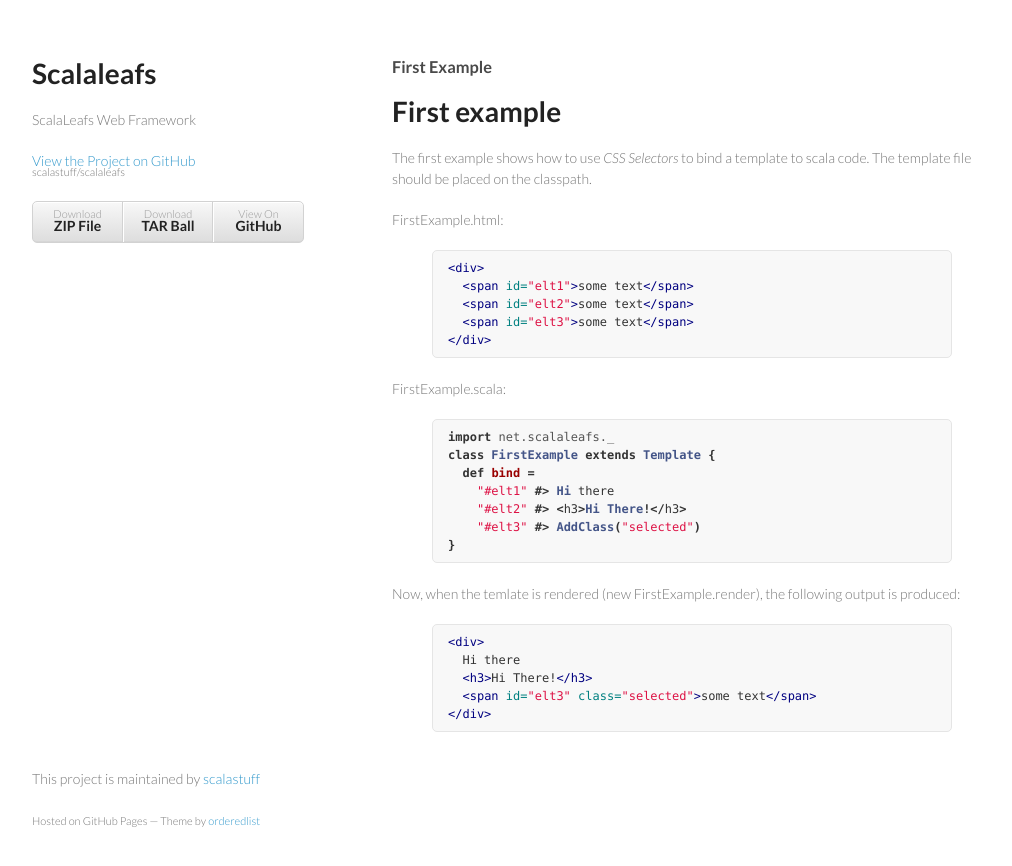
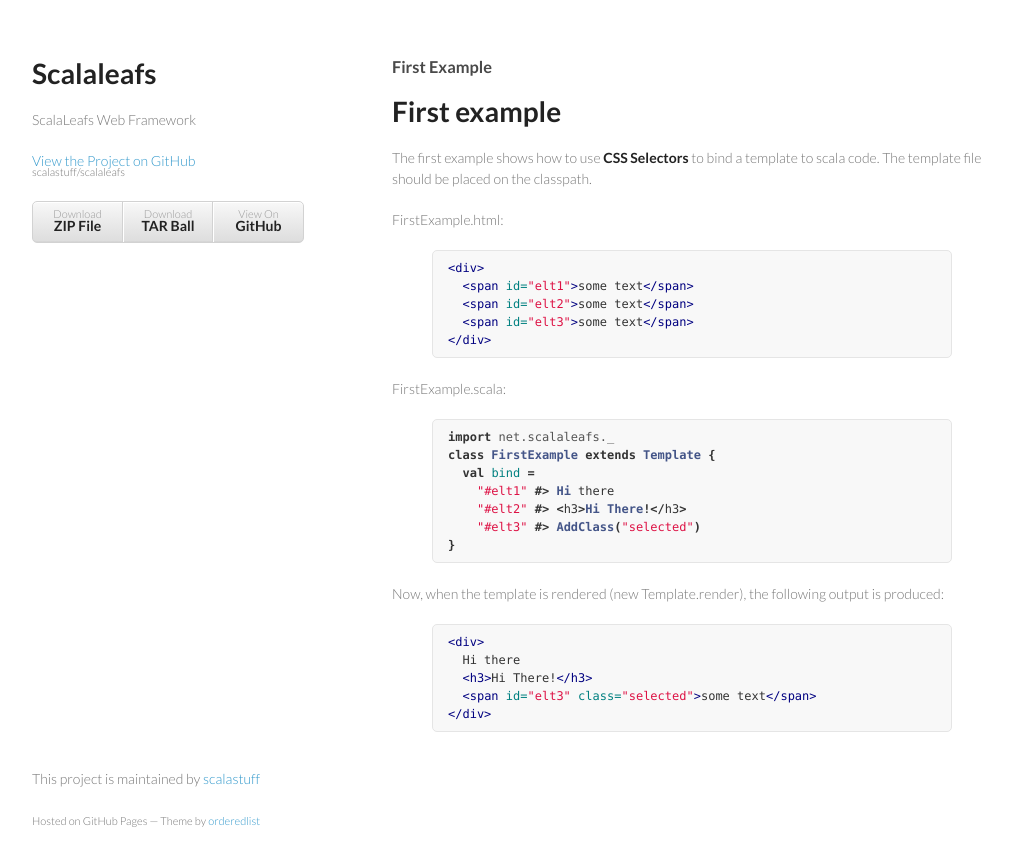
Before and after one commit to scalastuff/scalaleafs, a Jekyll site: the page built from first-steps.md, in a window 1280 px wide. Shown: the top 866 px of the page, without its empty margins (128-1140 px from the left). Built offline with Jekyll 4.4.1, drawn with Linux system fonts in a browser that asks for light colours.

Commit message:
Updated first-steps.md

```diff
--- a/first-steps.md
+++ b/first-steps.md
@@ -4,7 +4,7 @@
 ---
 # First example
 
-The first example shows how to use *CSS Selectors* to bind a template to scala code. The template file should be placed on the classpath.
+The first example shows how to use **CSS Selectors** to bind a template to scala code. The template file should be placed on the classpath.
 
 FirstExample.html:
 
@@ -21,14 +21,14 @@
 {% highlight scala %}
 import net.scalaleafs._
 class FirstExample extends Template {
-  def bind =
+  val bind =
     "#elt1" #> Hi there
     "#elt2" #> <h3>Hi There!</h3>
     "#elt3" #> AddClass("selected")
 }
 {% endhighlight %}
 
-Now, when the temlate is rendered (new FirstExample.render), the following output is produced:
+Now, when the template is rendered (new Template.render), the following output is produced:
 
 {% highlight html %}
 <div>
```
